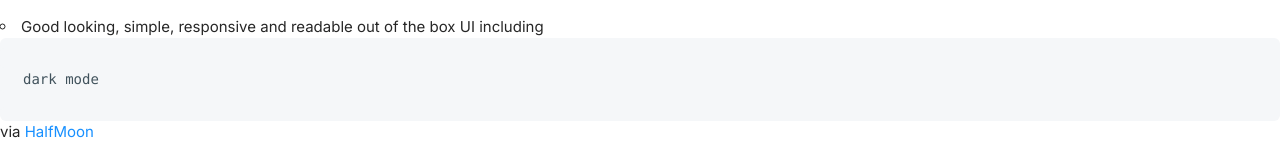
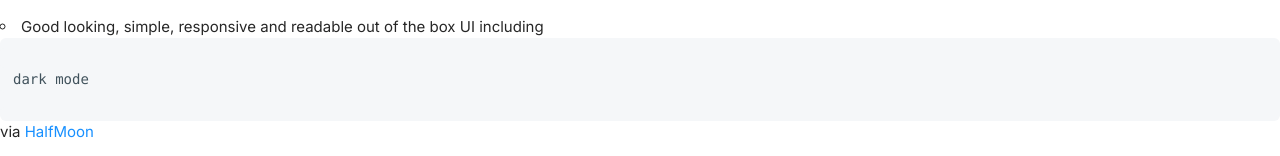
Before and after one commit to amiroff/NextBook, a Next.js app: page / in a window 1280 px wide. Shown: the part 544-700 px from the top of the page. Built offline with nearby package versions, Linux system fonts and the light colour scheme; a web font is replaced by a local one; what @splitbee/web would draw is missing.

Commit message:
Remove exess padding from code fence

```diff
--- a/components/highlight.jsx
+++ b/components/highlight.jsx
@@ -61,11 +61,10 @@ const Highlight = ({
   let colorMode = dark ? materialDark : theme === 'dark' ? materialDark : materialLight
 
   let wrapper = (lineNumber) => {
-    const style = { borderLeft: '3px solid transparent', display: 'block', paddingLeft: '20px' }
+    const style = { borderLeft: '3px solid transparent', display: 'block', paddingLeft: '10px' }
     if (lineNumber && markedArray.includes(lineNumber)) {
       style.backgroundColor = '#9e9e9e20'
-
-      style.borderLeft = '3px solid #9e9e9e'
+      style.borderLeft = '1px solid #9e9e9e60'
     }
     return {
       style,
```
